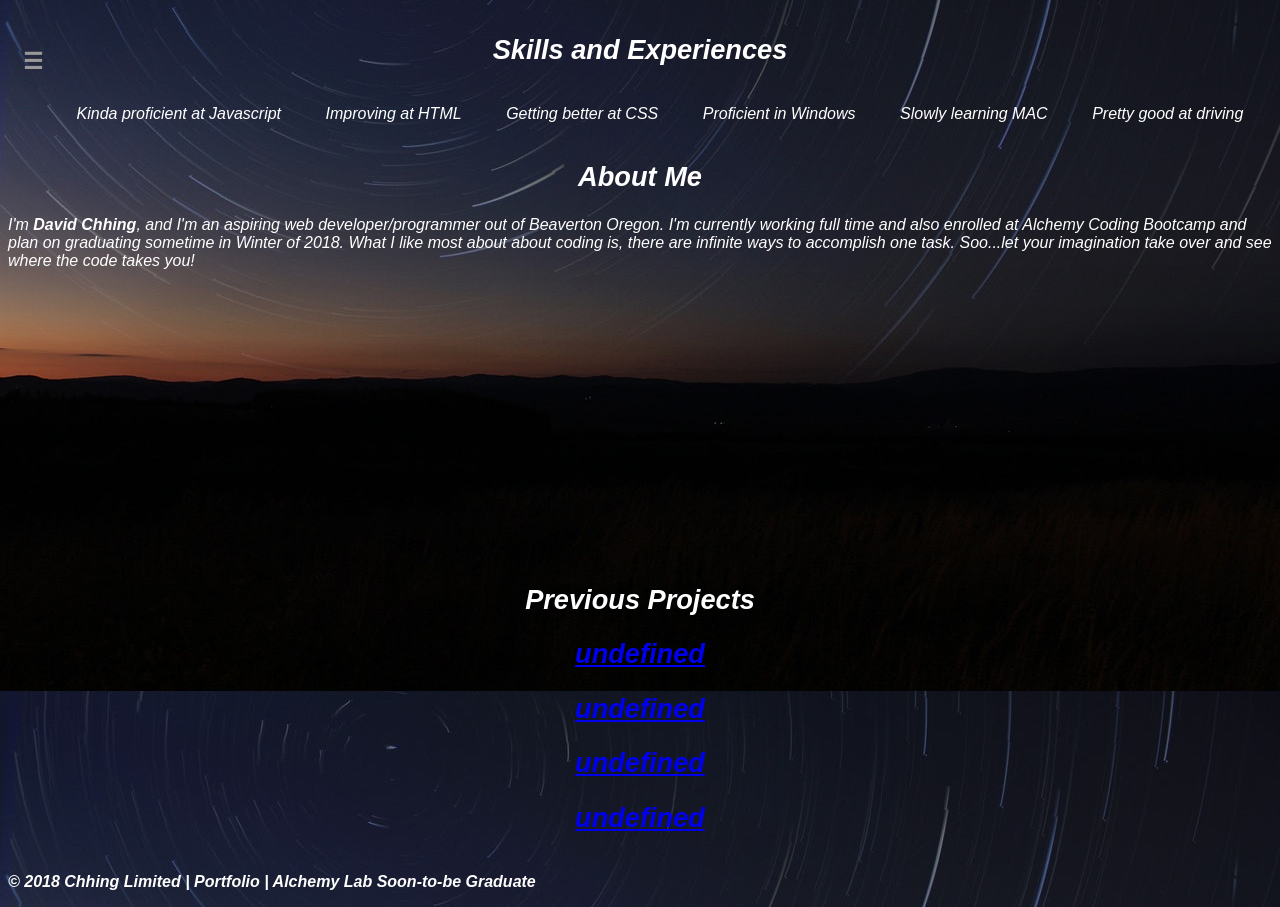
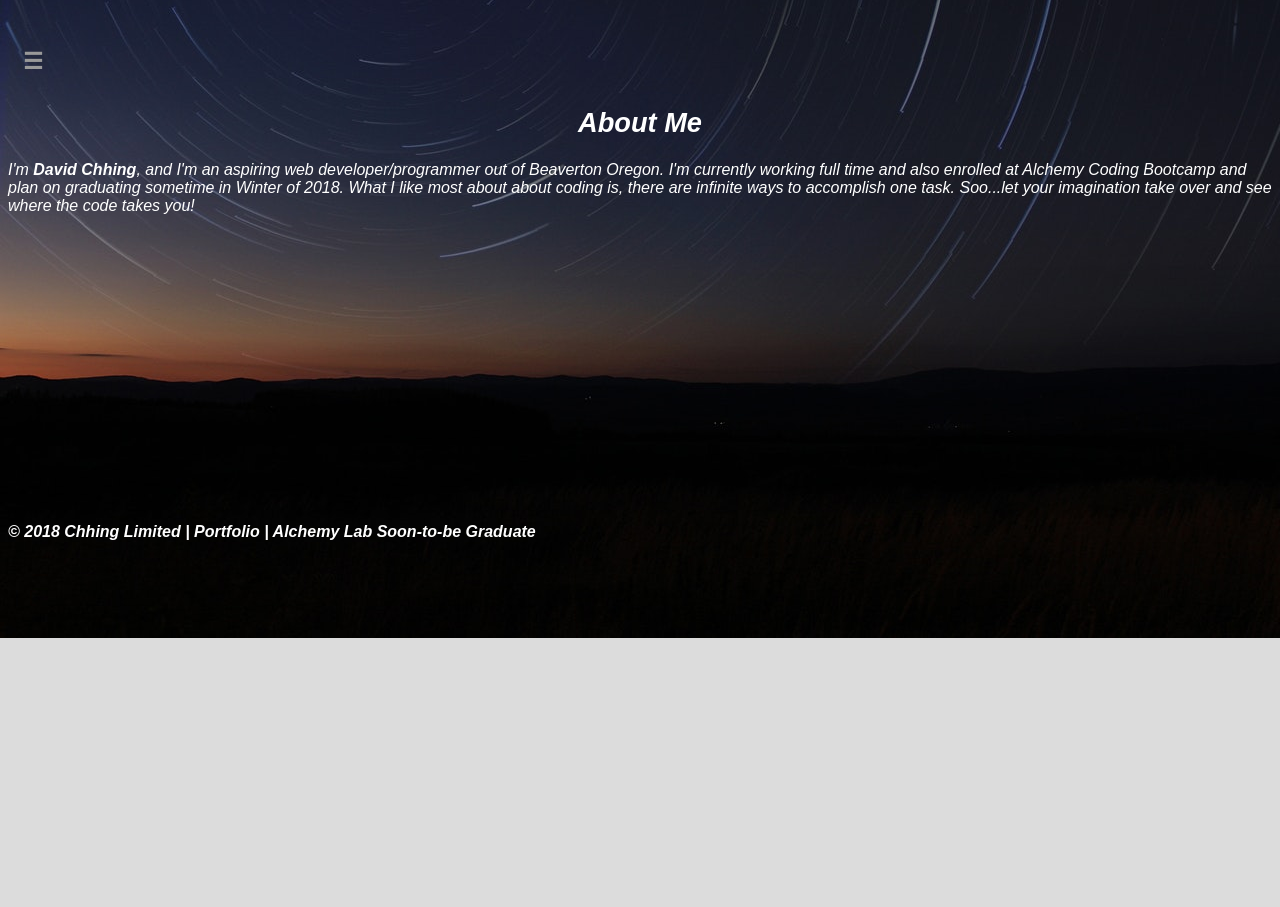
Before and after one commit to DavidChhing/BCP2-portfolio, a plain HTML site: page index.html in a window 1280 px wide. Shown: the part 162-1069 px from the top of the page. After the commit the page ends 800 px from the top, so only its background shows below. Drawn offline with nearby package versions, Linux system fonts and the light colour scheme; files whose address does not match are found by name.

Commit message:
removed scrolling and display only content selected from nav bar

```diff
--- a/CSS/layout.css
+++ b/CSS/layout.css
@@ -7,7 +7,6 @@
     flex-direction: column;
 }
 #skills-section {
-    display: flex;
     justify-content: space-evenly;
     flex-wrap: wrap;
 }
@@ -15,3 +14,7 @@
     height: 25em;
     width: auto;
 }
+
+.navContent {
+    display: none;
+}
--- a/CSS/module.css
+++ b/CSS/module.css
@@ -4,7 +4,6 @@
     font-size:0.8em;
     width:100%;
     background:#b0c0dc;
-    position:absolute;
     text-align:center;
     font-size:12px;
 }
--- a/CSS/state.css
+++ b/CSS/state.css
@@ -1,6 +1,5 @@
 .hamburger{
     background:none;
-    position: absolute;
     line-height:45px;
     padding:5px 15px 0px 15px;
     color:#999;
@@ -13,7 +12,6 @@
   }
   .cross{
     background:none;
-    position: absolute;
     padding:7px 15px 0px 15px;
     color:#999;
     border:0;
--- a/JS/main.js
+++ b/JS/main.js
@@ -28,12 +28,12 @@ projects.forEach(function(displayProjectsToHTML){
     $('#previousProjects').append(displayProjectsToHTML.toHtml());
 });
 
-function renderMenu() {
-    var projectList = document.getElementById('project-list');
-    for (var i = 0; i < projects.length; i++) {
-      projectList.innerHTML += `<h2><a href="#" id="${projects[i].id}">${projects[i].title}</a></h2>`;
-    }
-  }
+// function renderMenu() {
+//     var projectList = document.getElementById('project-list');
+//     for (var i = 0; i < projects.length; i++) {
+//       projectList.innerHTML += `<h2><a href="#" id="${projects[i].projectName}">${projects[i].projectName}</a></h2>`;
+//     }
+//   }
 
 // menuItems.forEach(function(menuObject) {
 //     projects.push(new Projects(menuObject));
--- a/JS/projectView.js
+++ b/JS/projectView.js
@@ -16,23 +16,11 @@ $(document).ready(function() {
     });
 });
 
-$(document).on('click', 'a[href^="#"]', function() {
-   $('html, body').animate({
-        scrollTop: $($.attr(this, 'href')).offset().top
-}, 500);
+$(document).ready(function() {
+    $('#about').show();
 });
 
-var viewProject = {};
-
-viewProject.handleClicks = function() {
-  $('#project-list').on('click', function(event) {
-    $('#previousProjects').children().hide();
-    $(`.${event.target.id}`).fadeIn(500);
-  });
-};
-
-$(document).ready(function() {
-    $('#previousProjects').children().hide();;
-    viewProject.handleClicks();
-    renderMenu();
-  });
+$(document).on('click', 'a[href^="#"]', function() {
+    $('.navContent').hide();
+    $($.attr(this, 'href')).fadeIn(500);
+ });
--- a/index.html
+++ b/index.html
@@ -31,14 +31,15 @@
         <button class="cross">&#735;</button>
         <nav class="menu">
             <ul>
-                <a href="#about"><li>ABOUT ME</li></a>
-                <a href="#project-section"><li>PROJECTS</li></a>
+                <li><a href="#about">ABOUT ME</a></li>
+                <li><a href="#project-section">PROJECTS</a></li>
+                <li><a href="#skills-section">SKILLS</a></li>
             </ul>
         </nav>
     </header>
-    <section>
+    <section id="skills-section" class="navContent">
         <h2>Skills and Experiences</h2>
-        <ul id="skills-section">
+        <ul>
             <li>Kinda proficient at Javascript</li>
             <li> Improving at HTML</li>
             <li> Getting better at CSS</li>
@@ -46,17 +47,19 @@
             <li> Slowly learning MAC</li>
             <li> Pretty good at driving</li>
         </ul>
-        <section id="about">
-                <h2 >About Me</h2>
-                <p>
-                    I'm <strong>David Chhing</strong>, and I'm an aspiring web developer/programmer out of Beaverton Oregon. I'm currently working full time and also enrolled at Alchemy Coding Bootcamp and plan on graduating sometime in Winter of 2018. What I like most about about coding is, there are infinite ways to accomplish one task. Soo...let your imagination take over and see where the code takes you!
-                </p>
-        </section>
     </section>
-    <section id="project-section">
+    <section id="about" class="navContent">
+            <h2 >About Me</h2>
+            <p>
+                I'm <strong>David Chhing</strong>, and I'm an aspiring web developer/programmer out of Beaverton Oregon. I'm currently working full time and also enrolled at Alchemy Coding Bootcamp and plan on graduating sometime in Winter of 2018. What I like most about about coding is, there are infinite ways to accomplish one task. Soo...let your imagination take over and see where the code takes you!
+            </p>
+    </section>
+
+    <section id="project-section" class="navContent">
         <header><h2>Previous Projects</h2></header>
         <section id="project-list"></section>
         <section id="previousProjects"></section>
+
     </section>
     </main>
     <footer>
```
